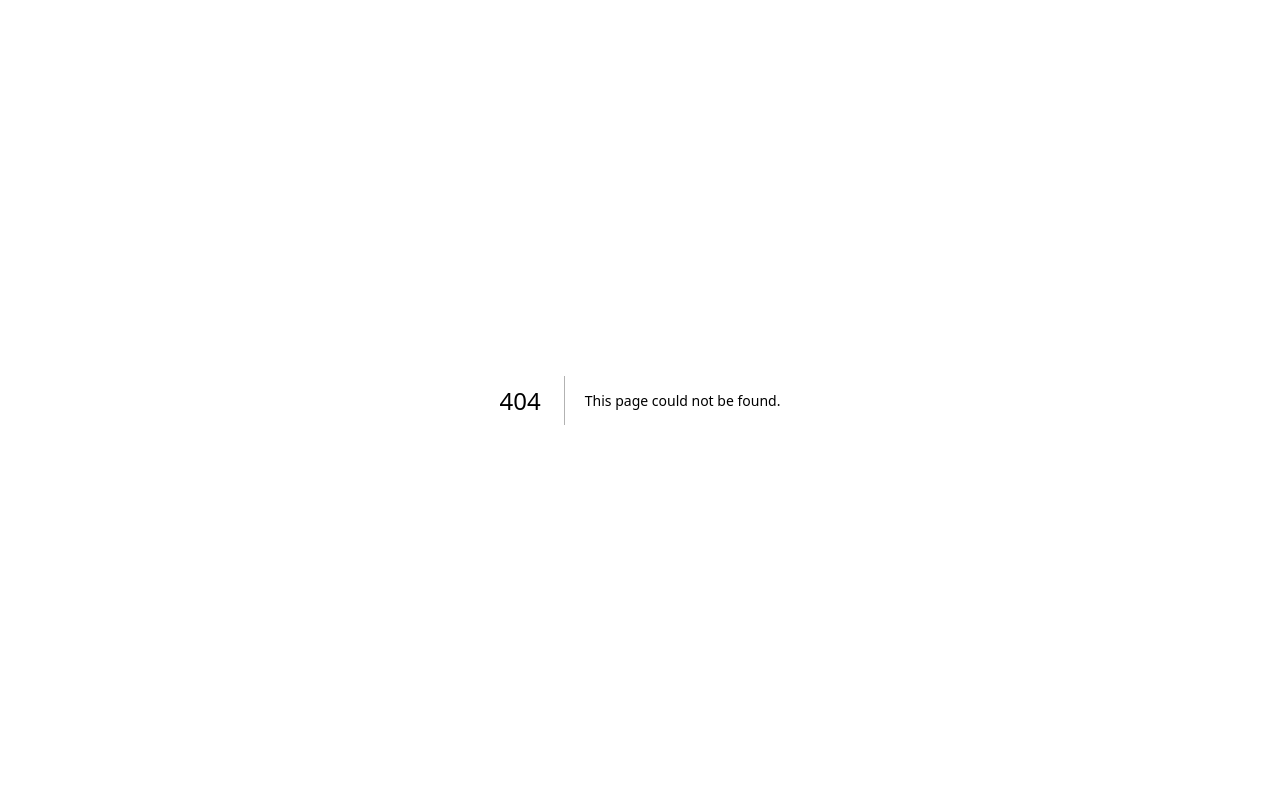
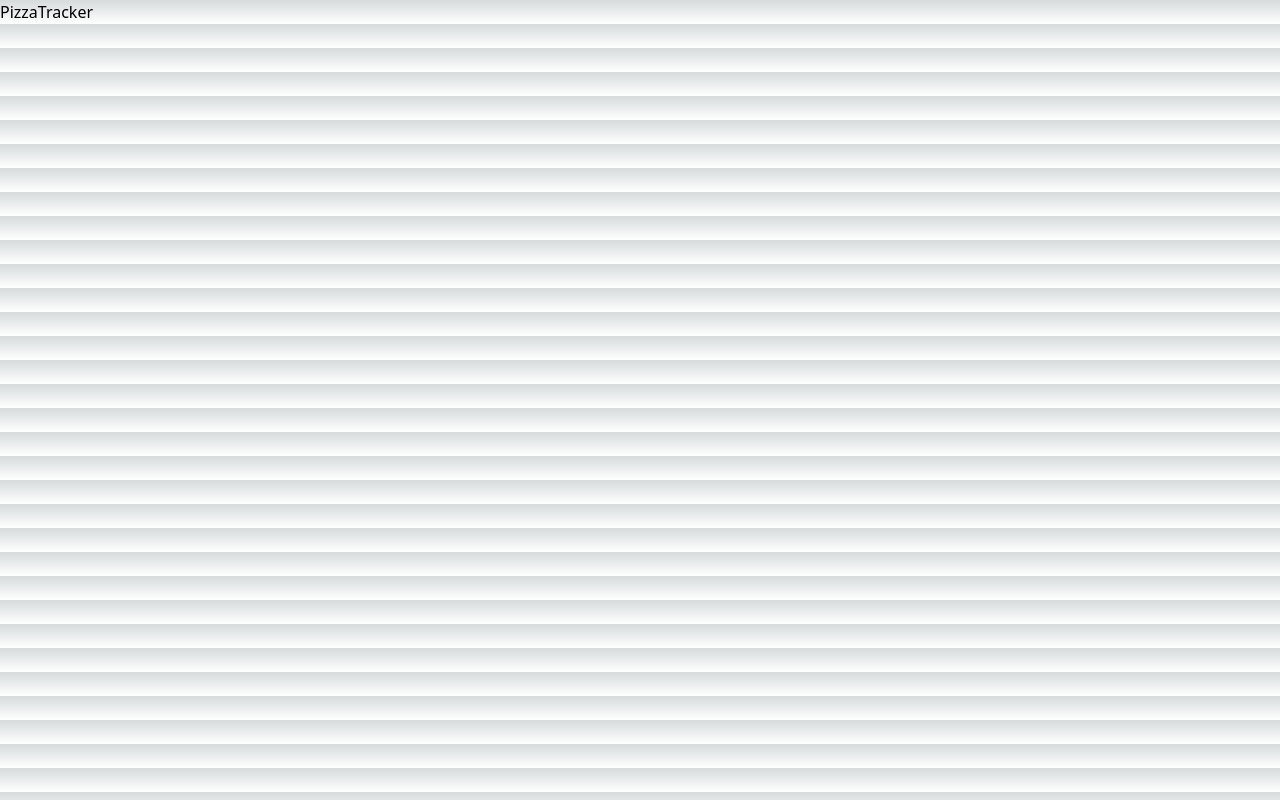
Before and after one commit to izabartolini/PizzaTracker, a Next.js app in the folder pizzatracker/: page /telaInicial/tela-incial in a window 1280 px wide. Before the commit this address had no page. Built offline with nearby package versions, Linux system fonts and the light colour scheme.

Commit message:
Criação da pagina inicial e configuracao scss

```diff
--- /dev/null
+++ b/pizzatracker/src/components/pagina-inicial/pagina-inicial.module.scss
@@ -0,0 +1,7 @@
+.container{
+
+    nav{
+        background-color: aqua;
+    }
+
+}
--- /dev/null
+++ b/pizzatracker/src/components/pagina-inicial/pagina-inicial.tsx
@@ -0,0 +1,12 @@
+import './pagina-inicial.module.scss';
+
+export default function TelaInicial() {
+
+  return (
+    <div className="style.container">
+      <nav>
+        PizzaTracker
+      </nav>
+    </div>
+
+ ); }
--- /dev/null
+++ b/pizzatracker/src/pages/telaInicial/tela-incial.tsx
@@ -0,0 +1,11 @@
+import TelaInicial from "@/components/pagina-inicial/pagina-inicial";
+
+
+export default function PaginaInicial() {
+  return (
+    <main>
+
+      <TelaInicial></TelaInicial>
+    </main>
+  )
+}
```
Also changed, not shown: pizzatracker/package.json (+5 -4 lines), pizzatracker/src/pages/telaInicial/tela-inicial.tsx (deleted), 2 other files (tests, documents, lock files or other folders).
